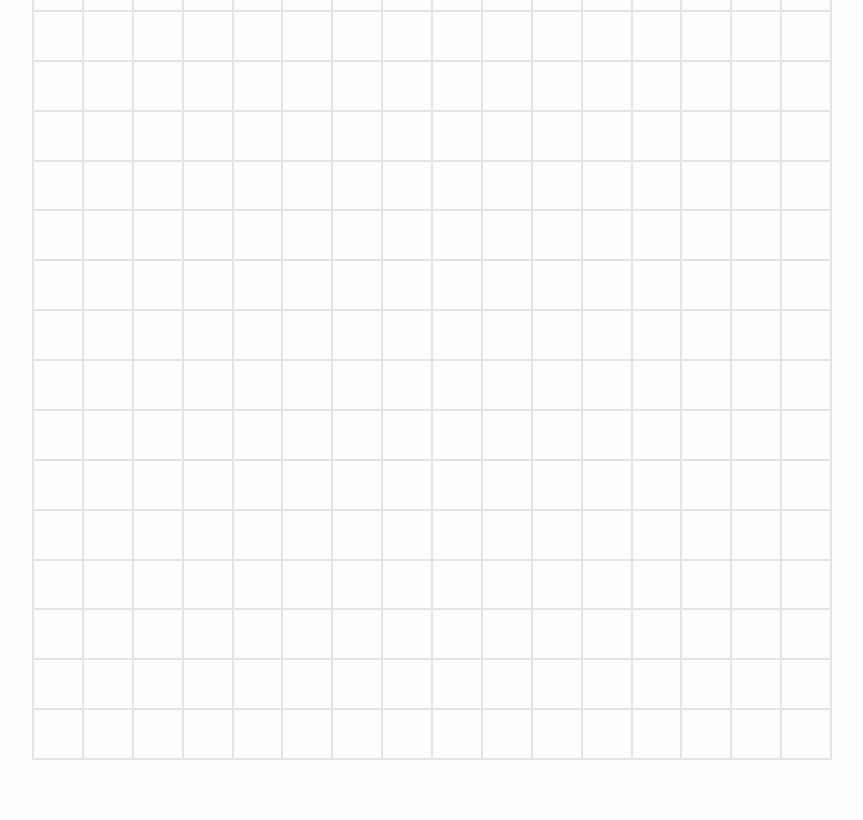
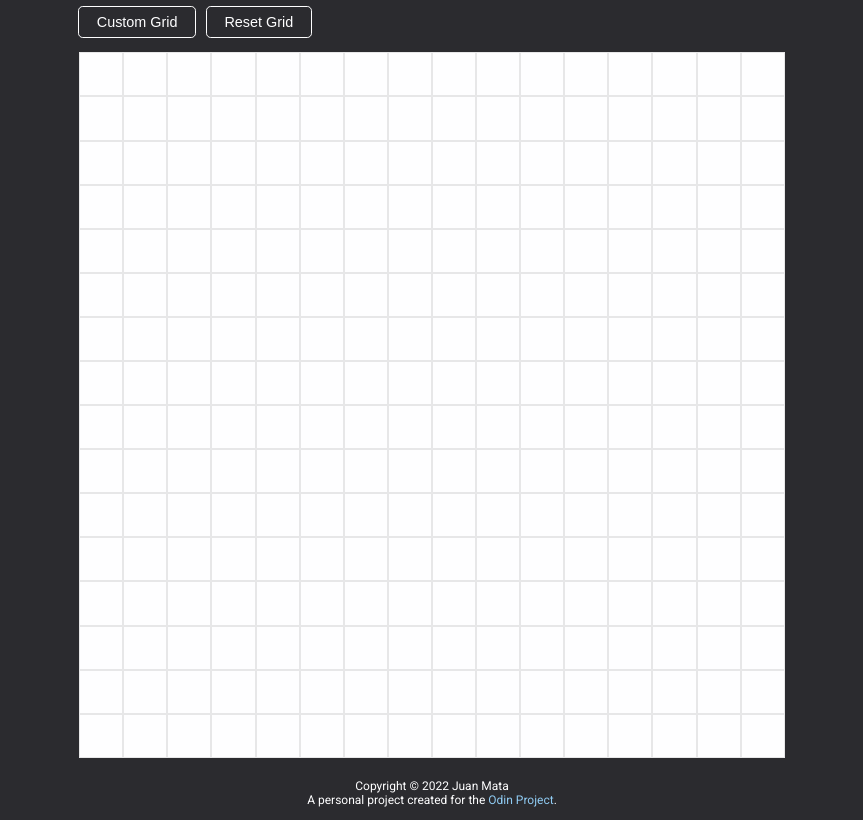
Before and after one commit to jjmarrue/etch-a-sketch, a plain HTML site: page index.html in a window 1280 px wide. Shown: the part 83-903 px from the top of the page, without its empty margins (208-1071 px from the left). Before the commit the page ends 843 px from the top, so only its background shows below. Drawn offline with Linux system fonts and the light colour scheme.

Commit message:
Apply page formatting and add footer section

```diff
--- a/index.html
+++ b/index.html
@@ -10,12 +10,16 @@
 </head>
 <body>
   <main>
-    <!-- <h1>Etch-A-Sketch</h1> -->
+    <h1>Etch-A-Sketch</h1>
     <div class="buttons">
-      <button id="custom-grid" class="btn">Custom</button>
-      <button id="reset" class="btn">Reset</button>
+      <button id="custom-grid" class="btn">Custom Grid</button>
+      <button id="reset" class="btn">Reset Grid</button>
     </div>
     <div class="grid-container"></div>
   </main>
+  <footer>
+    <p>Copyright &copy; 2022 Juan Mata</p>
+    <p>A personal project created for the <a href="https://www.theodinproject.com/" target="_blank">Odin Project</a>.</p>
+</footer>
 </body>
 </html>
--- a/style.css
+++ b/style.css
@@ -1,3 +1,5 @@
+@import url('https://fonts.googleapis.com/css2?family=Roboto:ital,wght@0,300;0,400;0,700;1,100&display=swap');
+
 *{
   margin: 0;
   padding: 0;
@@ -5,22 +7,68 @@
 }
 
 body {
+  background-color: #2b2b2f;
+  font-family: 'Roboto', sans-serif;
+}
+
+main {
+  max-width: 720px;
+  margin: 0 auto;
+}
+
+h1{
+  color: #fefeff;
+  font-size: 2.5em;
+  padding-top: 0.5em;
+}
+
+.btn {
+  font-size: 0.9em;
+  color:#fefeff;
+  text-decoration:none;
+  font-weight: 300;
+  text-align:center;
+  background-color: #2b2b2f;
+  display:inline-block;
+  padding:0.5em 1.2em;
+  margin: 1.5em 0 1em 0.45em;
+  border-radius: 0.33em;
+  border: 0.1em solid #fefeff;
+  transition: all 0.45s;
+}
+
+.btn:hover{
+  color: #2b2b2f;
   background-color: #fefeff;
 }
 
-main {
-  margin:0 auto;
-  max-width: 800px;
-}
-
-.grid-container{
-  height: 800px;
-  border: 1px solid rgba(0, 0, 0, 0.1);
-  margin-top: 1.5em;
+.grid-container {
+  max-width: 98%;
+  background-color: #fefeff;
+  aspect-ratio: 1 / 1;
+  border: none;
+  margin: 0 auto 0.5em;
   display: flex;
   flex-wrap: wrap;
 }
 
 .cell{
-  border: 1px solid rgba(0, 0, 0, 0.1);
+  border: 1px solid rgba(36, 36, 36, 0.1);
+  transition: all 0.28s;
 }
+
+footer{
+  text-align: center;
+  padding: 0.8em;
+  color: #fefeff;
+}
+
+footer p{
+  font-size: 0.75em;
+  font-weight: 500;
+}
+
+footer a {
+  text-decoration: none;
+  color: #90CCF4;
+}
```
